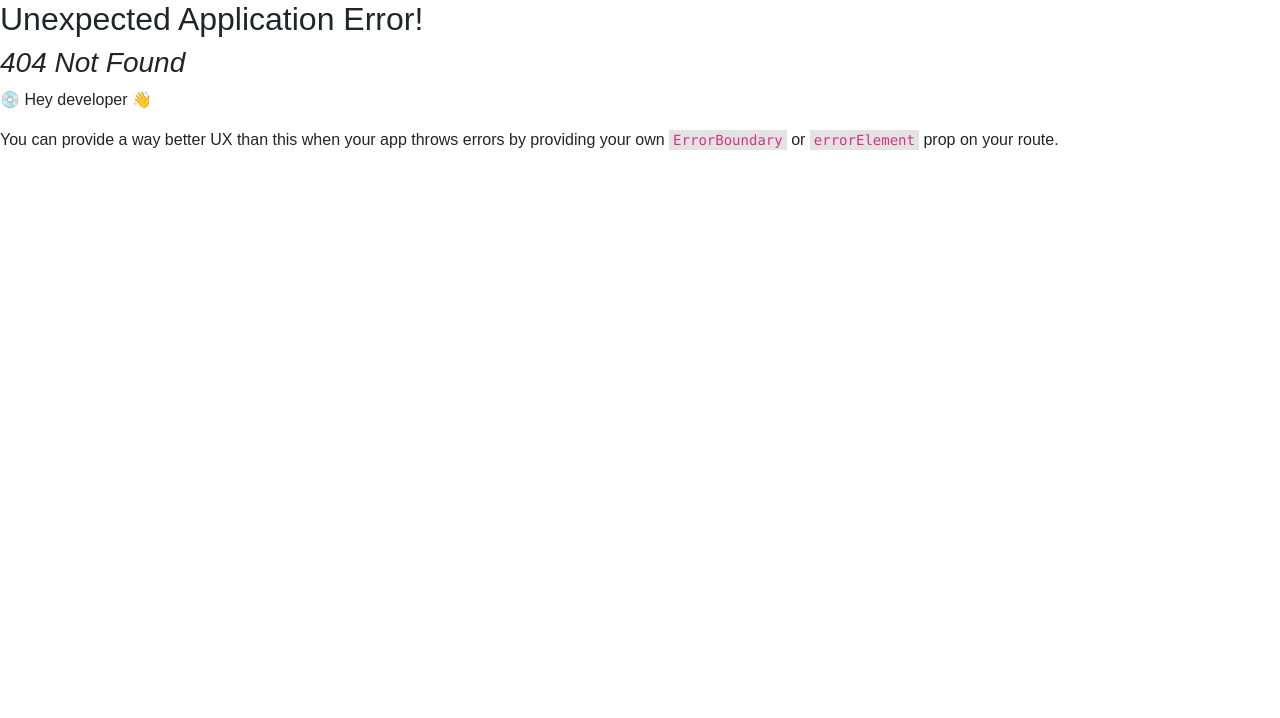
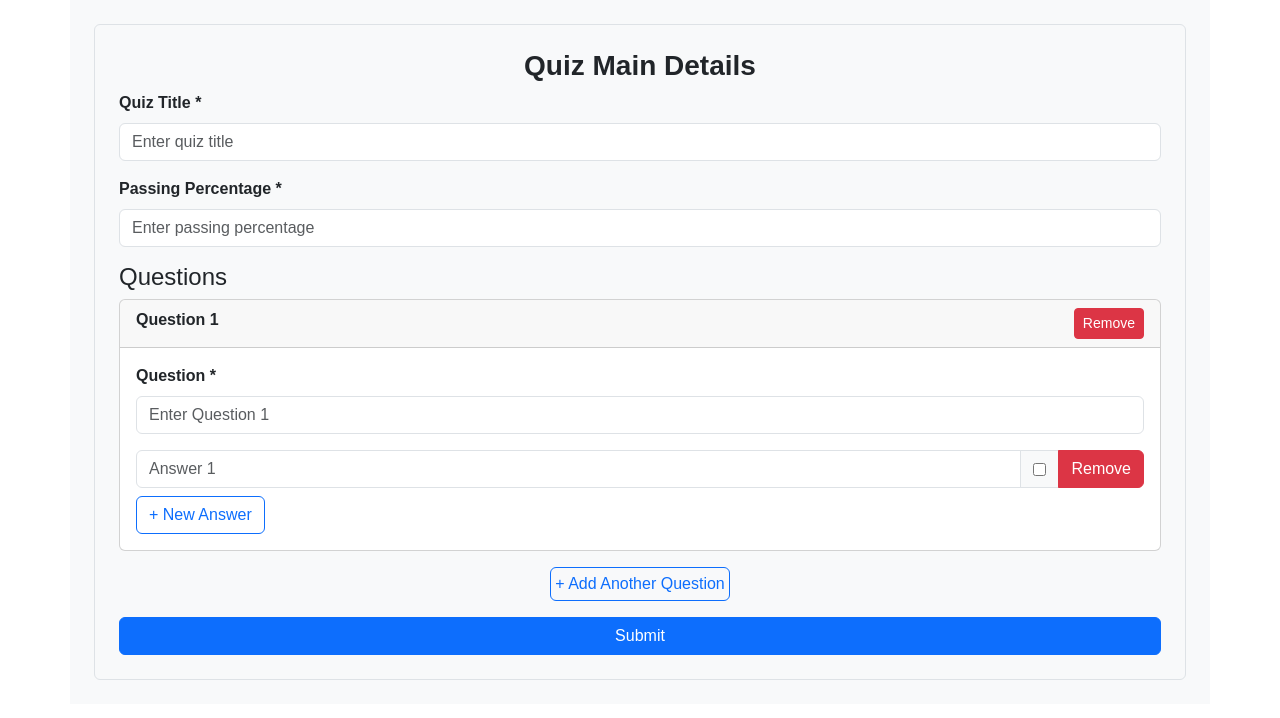
Before and after one commit to Ahmet2732/champions, a React (Create React App) app: page /QuizForm in a window 1280 px wide. Before the commit this address had no page. Shown: the top 718 px of the page. Built offline with nearby package versions, Linux system fonts and the light colour scheme; a web font is replaced by a local one.

Commit message:
quizform

```diff
--- a/src/App.js
+++ b/src/App.js
@@ -14,6 +14,7 @@ import Login from './Components/Login/Login.service';
 import EditCourse from './Components/edit/edit';
 import MentorSlider from './Components/recordedCourses/recordedCourses';
 import CourseSlider from './Components/recordedCourses/recordedCourses';
+import QuizForm from './Components/quiz/quiz';
 let routes = createBrowserRouter([
   { path: '/', element: <Layout />, children: [
     {index:true , element:<Login/>},
@@ -22,7 +23,8 @@ let routes = createBrowserRouter([
     {path:"/CourseList",element:<CourseList/>},
     {path:"/edit-course/:id",element:<EditCourse/>},
     {path:"/MentorSlider",element:<MentorSlider/>},
-    {path:"/CourseSlider",element:<CourseSlider/>}
+    {path:"/CourseSlider",element:<CourseSlider/>},
+    {path:"/QuizForm",element:<QuizForm/>}
 
   ] }
 ])
--- a/src/Components/dashboard/dashboard.jsx
+++ b/src/Components/dashboard/dashboard.jsx
@@ -33,7 +33,9 @@ function Dashboard() {
   const handleNavigateRecorded = () => {
     navigate('/MentorSlider');
   };
-
+  const handleNavigatequiz = () => {
+    navigate('/QuizForm');
+  };
   return (
     <div className='container-fluid'>
       <div className='row'>
@@ -58,7 +60,7 @@ function Dashboard() {
               <NavLink to="#" className='nav-link text-light' onClick={handleNavigateRecorded}><BsPeopleFill className='me-2' /> Recorded Courses</NavLink>
             </li>
             <li className='nav-item mb-2'>
-              <NavLink to="#" className='nav-link text-light'><BsListCheck className='me-2' /> Inventory</NavLink>
+              <NavLink to="#" className='nav-link text-light' onClick={handleNavigatequiz}><BsListCheck className='me-2' /> quiz</NavLink>
             </li>
             <li className='nav-item mb-2'>
               <NavLink to="#" className='nav-link text-light'><BsMenuButtonWideFill className='me-2' /> Reports</NavLink>
--- /dev/null
+++ b/src/Components/quiz/quiz.jsx
@@ -0,0 +1,146 @@
+import React, { useState } from 'react';
+
+const QuizForm = () => {
+  const [questions, setQuestions] = useState([
+    {
+      question: '',
+      answers: [{ text: '', isCorrect: false }],
+    },
+  ]);
+
+  // Add a new question
+  const addQuestion = () => {
+    setQuestions([
+      ...questions,
+      { question: '', answers: [{ text: '', isCorrect: false }] },
+    ]);
+  };
+
+  // Remove a question
+  const removeQuestion = (index) => {
+    setQuestions(questions.filter((_, i) => i !== index));
+  };
+
+  // Add an answer to a question
+  const addAnswer = (questionIndex) => {
+    const newQuestions = [...questions];
+    newQuestions[questionIndex].answers.push({ text: '', isCorrect: false });
+    setQuestions(newQuestions);
+  };
+
+  // Remove an answer from a question
+  const removeAnswer = (questionIndex, answerIndex) => {
+    const newQuestions = [...questions];
+    newQuestions[questionIndex].answers = newQuestions[questionIndex].answers.filter(
+      (_, i) => i !== answerIndex
+    );
+    setQuestions(newQuestions);
+  };
+
+  // Update the question text or answer text
+  const updateText = (questionIndex, text, answerIndex = null) => {
+    const newQuestions = [...questions];
+    if (answerIndex === null) {
+      newQuestions[questionIndex].question = text;
+    } else {
+      newQuestions[questionIndex].answers[answerIndex].text = text;
+    }
+    setQuestions(newQuestions);
+  };
+
+  // Toggle the correct answer checkbox
+  const toggleCorrectAnswer = (questionIndex, answerIndex) => {
+    const newQuestions = [...questions];
+    newQuestions[questionIndex].answers[answerIndex].isCorrect = !newQuestions[questionIndex].answers[answerIndex].isCorrect;
+    setQuestions(newQuestions);
+  };
+
+  return (
+    <div className="container w-md-75 w-100 bg-light p-4 fw-bold col-12 ">
+    <form className="p-4 border rounded">
+      <h3 className='text-center fw-bold'>Quiz Main Details</h3>
+      <div className="mb-3">
+        <label className="form-label">Quiz Title *</label>
+        <input type="text" className="form-control" placeholder="Enter quiz title" />
+      </div>
+      <div className="mb-3">
+        <label className="form-label">Passing Percentage *</label>
+        <input type="number" className="form-control" placeholder="Enter passing percentage" />
+      </div>
+
+      <h4>Questions</h4>
+      {questions.map((question, questionIndex) => (
+        <div key={questionIndex} className="card mb-3">
+          <div className="card-header d-flex justify-content-between">
+            <span>Question {questionIndex + 1}</span>
+            <button
+              type="button"
+              className="btn btn-danger btn-sm"
+              onClick={() => removeQuestion(questionIndex)}
+            >
+              Remove
+            </button>
+          </div>
+          <div className="card-body">
+            <div className="mb-3">
+              <label className="form-label">Question *</label>
+              <input
+                type="text"
+                className="form-control"
+                placeholder={`Enter Question ${questionIndex + 1}`}
+                value={question.question}
+                onChange={(e) => updateText(questionIndex, e.target.value)}
+              />
+            </div>
+            {question.answers.map((answer, answerIndex) => (
+              <div key={answerIndex} className="input-group mb-2">
+                <input
+                  type="text"
+                  className="form-control"
+                  placeholder={`Answer ${answerIndex + 1}`}
+                  value={answer.text}
+                  onChange={(e) => updateText(questionIndex, e.target.value, answerIndex)}
+                />
+                <div className="input-group-text">
+                  <input
+                    type="checkbox"
+                    checked={answer.isCorrect}
+                    onChange={() => toggleCorrectAnswer(questionIndex, answerIndex)}
+                    aria-label="Correct Answer"
+                  />
+                </div>
+                <button
+                  type="button"
+                  className="btn btn-danger"
+                  onClick={() => removeAnswer(questionIndex, answerIndex)}
+                >
+                  Remove
+                </button>
+              </div>
+            ))}
+            <button
+              type="button"
+              className="btn btn-outline-primary"
+              onClick={() => addAnswer(questionIndex)}
+            >
+              + New Answer
+            </button>
+          </div>
+        </div>
+      ))}
+
+
+      <div className="buttons d-flex align-items-center justify-content-center">
+      <button type="button" className="btn btn-outline-primary p-1 mx-3 " onClick={addQuestion}>
+        + Add Another Question
+      </button>
+
+      </div>
+      <button type="submit" className="btn btn-primary mt-3 w-100">Submit</button>
+
+    </form>
+    </div>
+  );
+};
+
+export default QuizForm;
--- /dev/null
+++ b/src/Components/quiz/quiz.module.css
@@ -0,0 +1 @@
+.Quiz {}
```
